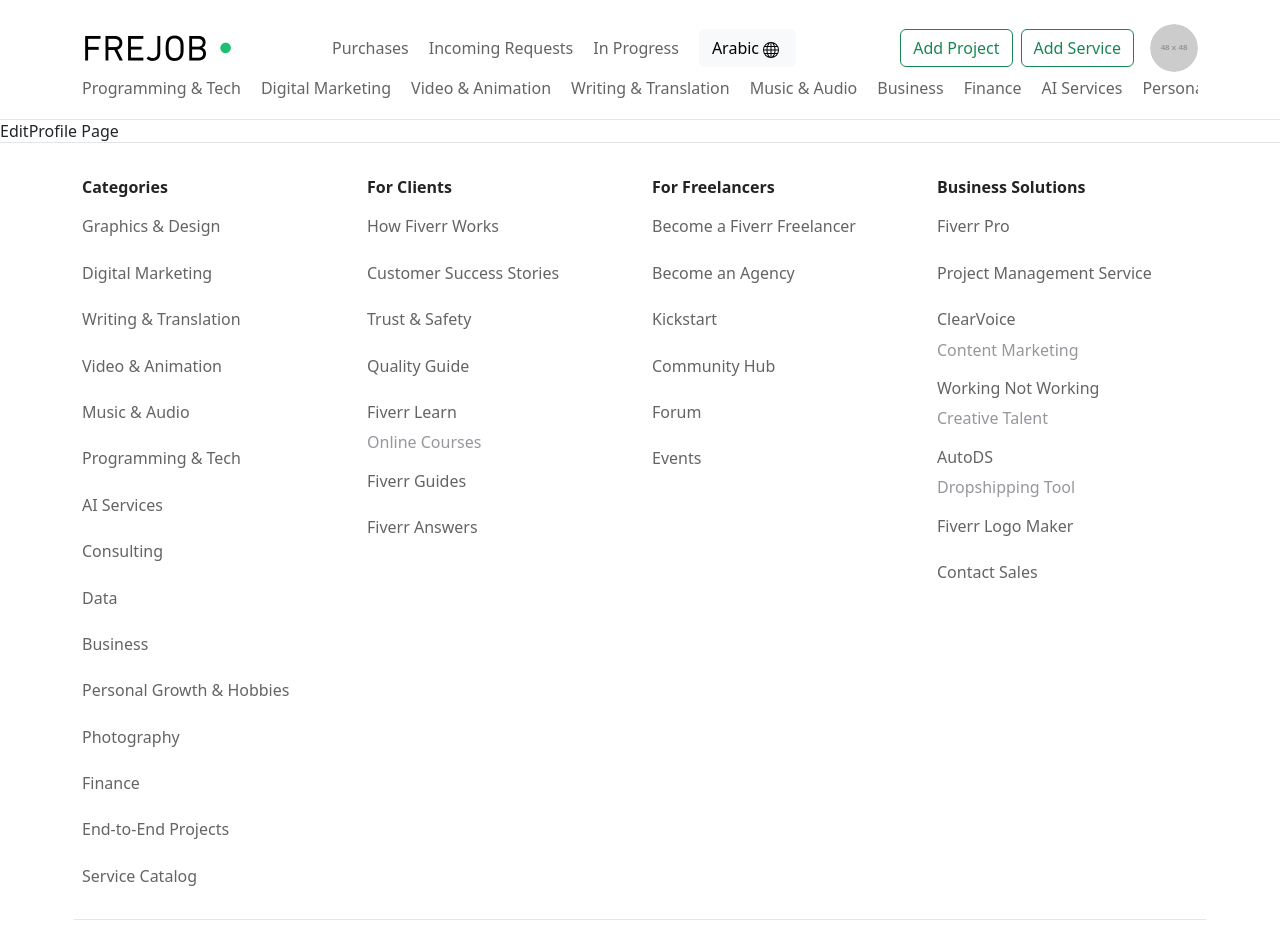
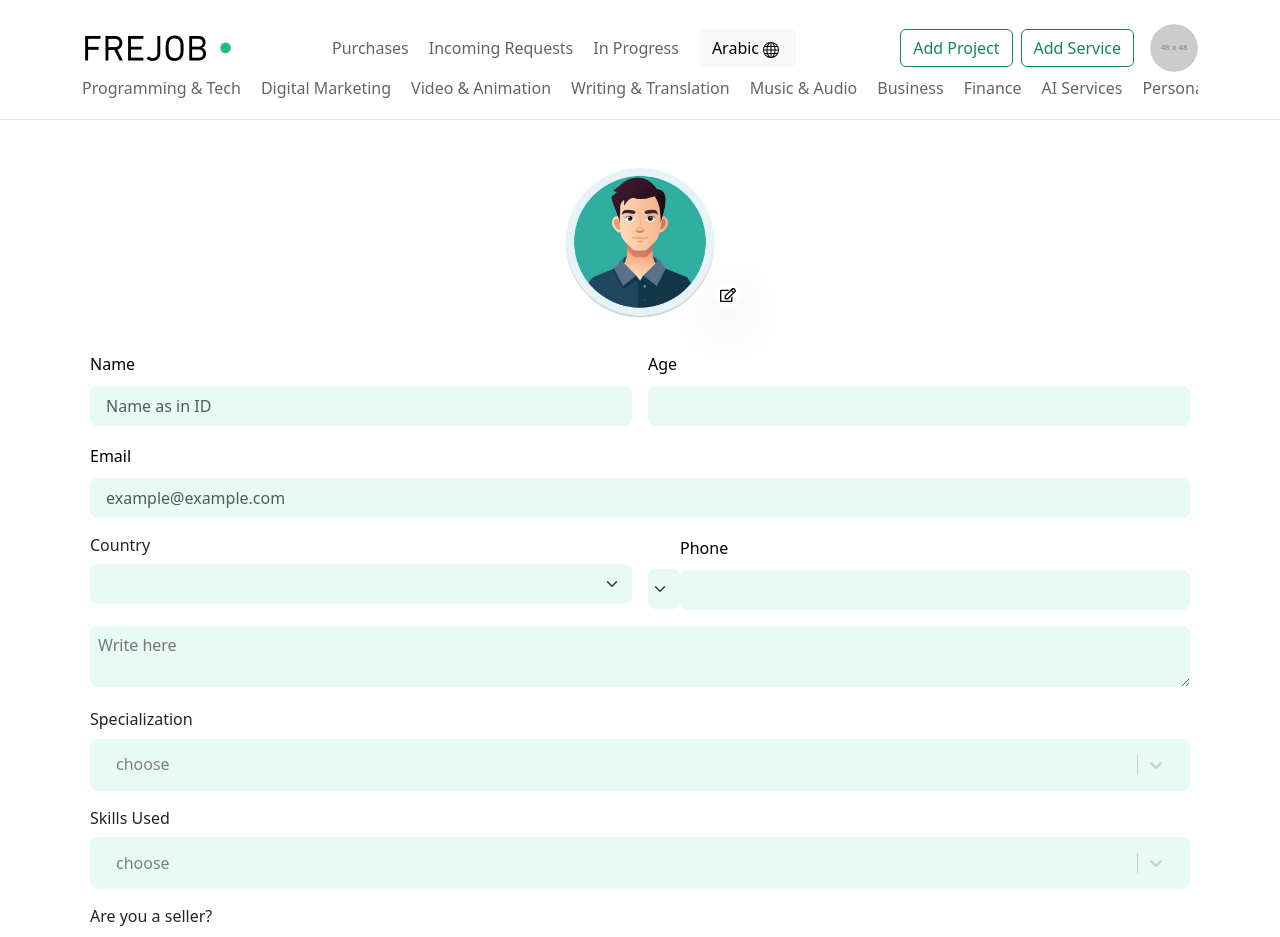
Before and after one commit to Nami-Design-New/FreeJob, a React (Vite) app: page /edit-profile in a window 1280 px wide. Shown: the top 937 px of the page. Built offline with nearby package versions, Linux system fonts and the light colour scheme.

Commit message:
EditeProfile

```diff
--- a/package.json
+++ b/package.json
@@ -31,6 +31,7 @@
     "react-lottie": "^1.2.10",
     "react-otp-input": "^3.1.1",
     "react-paginate": "^8.2.0",
+    "react-phone-number-input": "^3.4.11",
     "react-redux": "^9.2.0",
     "react-router": "^7.1.1",
     "react-select": "^5.9.0",
--- a/src/routes/EditProfile.jsx
+++ b/src/routes/EditProfile.jsx
@@ -1,7 +1,251 @@
-import React from 'react';
+import React, { useState } from "react";
+import { useSelector } from "react-redux";
+import Form from "react-bootstrap/Form";
+import FormInput from "../ui/form/FormInput";
+import FormSelector from "../ui/form/FormSelector";
+import FormTextArea from "../ui/form/FormTextArea";
+import MultiSelect from "../ui/form/MaltiSelect";
+import { FaRegEdit } from "react-icons/fa";
+import { useTranslation } from "react-i18next";
+// import Vector from "../../public/images/Vector.svg";
 
 const EditProfile = () => {
-  return <div>EditProfile Page</div>;
+  const { t } = useTranslation();
+  const user = useSelector((state) => state.authedUser.user);
+
+  const [formData, setFormData] = useState({
+    name: user?.name || "",
+    email: user?.email || "",
+    phone: user?.phone || "",
+    about: user?.about || "",
+    age: user?.age || "",
+    country_id: user?.country_id || "",
+    is_freelance: user?.is_freelance || 0,
+    skills: user?.skills?.map((skill) => skill?.id) || [],
+  });
+
+  const [wantChangePassword, setWantChangePassword] = useState(false);
+
+  const handleChange = (e) => {
+    const { name, value } = e.target;
+    setFormData({ ...formData, [name]: value });
+  };
+
+  const handleSkillsChange = (selectedSkills) => {
+    setFormData({ ...formData, skills: selectedSkills });
+  };
+
+  const handleImageChange = (e) => {
+    const file = e.target.files[0];
+    if (file) {
+      const reader = new FileReader();
+      reader.onload = () => {
+        setFormData({ ...formData, profileImage: reader.result });
+      };
+      reader.readAsDataURL(file);
+    }
+  };
+
+  const handleSubmit = (e) => {
+    e.preventDefault();
+    console.log("Form submitted:", formData);
+  };
+
+  const options = [
+    { value: "+1", label: "+1 (USA)" },
+    { value: "+44", label: "+44 (UK)" },
+    { value: "+91", label: "+91 (India)" },
+  ];
+
+  const skillOptions = [
+    { value: "html", label: "HTML" },
+    { value: "css", label: "CSS" },
+    { value: "javascript", label: "JavaScript" },
+    { value: "react", label: "React" },
+  ];
+
+  return (
+    <section className="edit-profile">
+      <div className="container my-5">
+        <div className="profile-image-container text-center mb-4">
+          <div className="profile-image-wrapper position-relative">
+            <img
+              src={formData.profileImage || "./images/avatar.jpg"}
+              alt="Profile"
+              className="profile-image rounded-circle"
+              style={{
+                width: "150px",
+                height: "150px",
+                objectFit: "cover",
+              }}
+            />
+            <label
+              htmlFor="imageUpload"
+              className="image-upload-label position-absolute bg-white shadow-lg"
+              style={{
+                height: "26px",
+                width: "26px",
+                bottom: "10px",
+                borderRadius: "50%",
+                cursor: "pointer",
+              }}
+            >
+              <FaRegEdit color="black" />
+            </label>
+            <input
+              type="file"
+              id="imageUpload"
+              accept="image/*"
+              style={{ display: "none" }}
+              onChange={handleImageChange}
+            />
+          </div>
+        </div>
+        <form onSubmit={handleSubmit}>
+          <section className="row m-0">
+            <section className="col-lg-6 col-12 p-2">
+              <FormInput
+                label={t("auth.name")}
+                placeholder={t("auth.nameAsInCard")}
+                name="name"
+                type="text"
+                id="name"
+                required={true}
+                value={formData?.name}
+                onChange={handleChange}
+              />
+            </section>
+            <section className="col-lg-6 col-12 p-2">
+              <FormInput
+                label={t("auth.age")}
+                name="age"
+                type="number"
+                id="age"
+                required={true}
+                value={formData?.age}
+                onChange={handleChange}
+              />
+            </section>
+            <section className="col-12 p-2">
+              <FormInput
+                label={t("auth.email")}
+                placeholder="example@example.com"
+                type="email"
+                name="email"
+                id="email"
+                required={true}
+                value={formData.email}
+                onChange={handleChange}
+              />
+            </section>
+            <section className="col-lg-6 col-12 p-2">
+              <FormSelector
+                label={t("manageAccounts.country")}
+                name="country_id"
+                value={formData?.country_id}
+                onChange={handleChange}
+                options={[]}
+              />
+            </section>
+
+            <section className="col-lg-6 col-12 p-2">
+              <div className="d-flex">
+                <section className="col-auto " style={{ marginTop: "35px" }}>
+                  <FormSelector
+                    name="phoneCountryCode"
+                    value={formData?.phoneCountryCode}
+                    onChange={handleChange}
+                    options={options}
+                  />
+                </section>
+
+                <section className="flex-grow-1 ">
+                  <FormInput
+                    label={t("auth.phone")}
+                    name="phoneNumber"
+                    type="text"
+                    id="phoneNumber"
+                    value={formData?.phoneNumber}
+                    onChange={handleChange}
+                    required={true}
+                  />
+                </section>
+              </div>
+            </section>
+
+            <section className="col-12 p-2">
+              <FormTextArea
+                required
+                placeholder={t("writeHere")}
+                name="about"
+                id="about"
+                value={formData?.about}
+                onChange={handleChange}
+                label={t("auth.about")}
+              />
+            </section>
+
+            <section className="col-12 p-2">
+              <MultiSelect
+                label={t("auth.interestes")}
+                id="interest"
+                name="interest"
+                options={[]}
+                selectedOptions={formData.skills}
+                handleChange={handleSkillsChange}
+              />
+            </section>
+
+            <section className="col-12 p-2">
+              <MultiSelect
+                label={t("search.skills")}
+                id="skills"
+                name="skills"
+                selectedOptions={formData.skills}
+                handleChange={handleSkillsChange}
+                options={skillOptions}
+              />
+            </section>
+
+            {/* Are you a seller input */}
+            <section className="col-12 p-2">
+              <label className="form-label">{t("auth.areYouSeller")}</label>
+              <div className="question p-0">
+              <Form.Switch
+                id="isFreelancer"
+                name="isFreelancer"
+                checked={formData?.is_freelance === 1 ? true : false}
+                onChange={() =>
+                  setFormData({
+                    ...formData,
+                    is_freelance: formData?.is_freelance === 1 ? 0 : 1
+                  })
+                }
+              />
+            </div>
+            <div className="question p-0 pt-2">
+              <label htmlFor="wantChangePassword" className="quest">
+                {t("auth.doYouWantChangePassword")}
+              </label>
+              <Form.Switch
+                id="wantChangePassword"
+                name="wantChangePassword"
+                checked={wantChangePassword}
+                onChange={() => setWantChangePassword(!wantChangePassword)}
+              />
+            </div>
+            </section>
+
+            <section className="p-2 d-flex justify-content-center">
+              <button type="submit" className="btn btn-success col-6 ">
+                Save Changes
+              </button>
+            </section>
+          </section>
+        </form>
+      </div>
+    </section>
+  );
 };
 
 export default EditProfile;
```
Also changed, not shown: public/images/Vector.svg (added), 1 other file (tests, documents, lock files or other folders).
